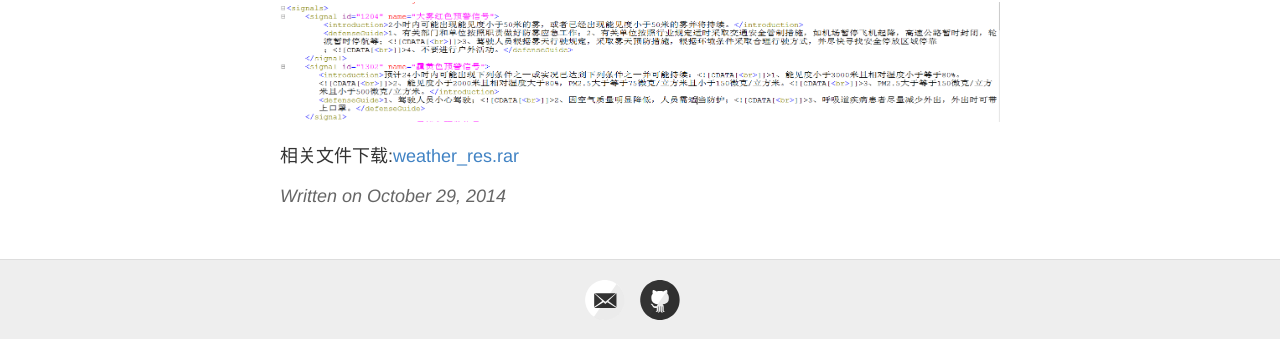
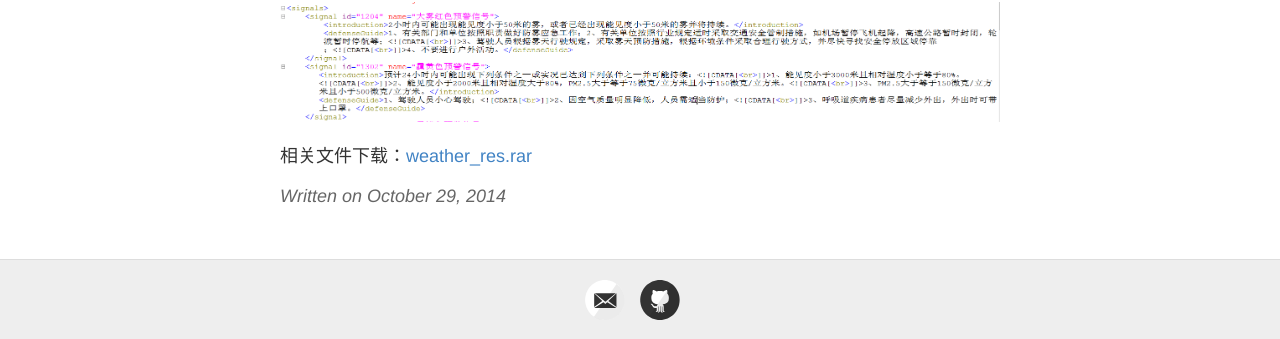
Before and after one commit to liuzheng9110/liuzheng9110.github.io, a Jekyll site: the page built from _posts/2014-10-29-Weather_Code.md, in a window 1280 px wide. Shown: the part 1433-1772 px from the top of the page. Built offline with Jekyll 4.4.1, drawn with Linux system fonts in a browser that asks for light colours; comment, search, counter and statistics services are not loaded.

```diff
--- a/_posts/2014-10-29-Weather_Code.md
+++ b/_posts/2014-10-29-Weather_Code.md
@@ -14,4 +14,4 @@ title: 中国天气网城市代码
 ##### 特殊天气提示语<br/>
 ![signals](../img/signals.png "特殊天气提示语")
 
-相关文件下载:[weather_res.rar](../files/weather_res.rar)
+相关文件下载：[weather_res.rar](../files/weather_res.rar)
```
